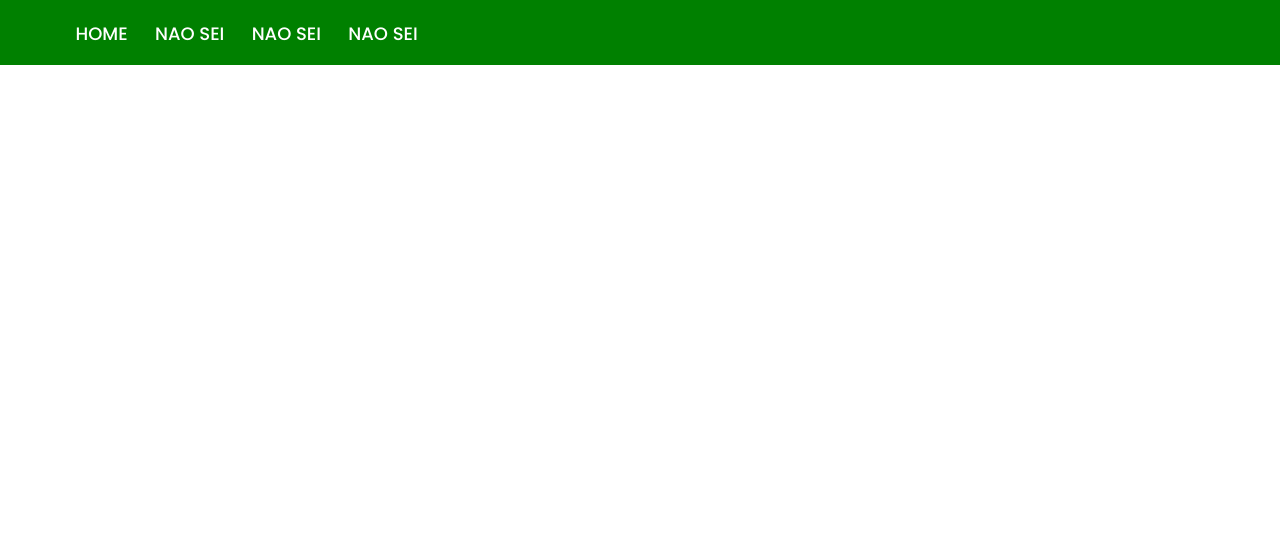
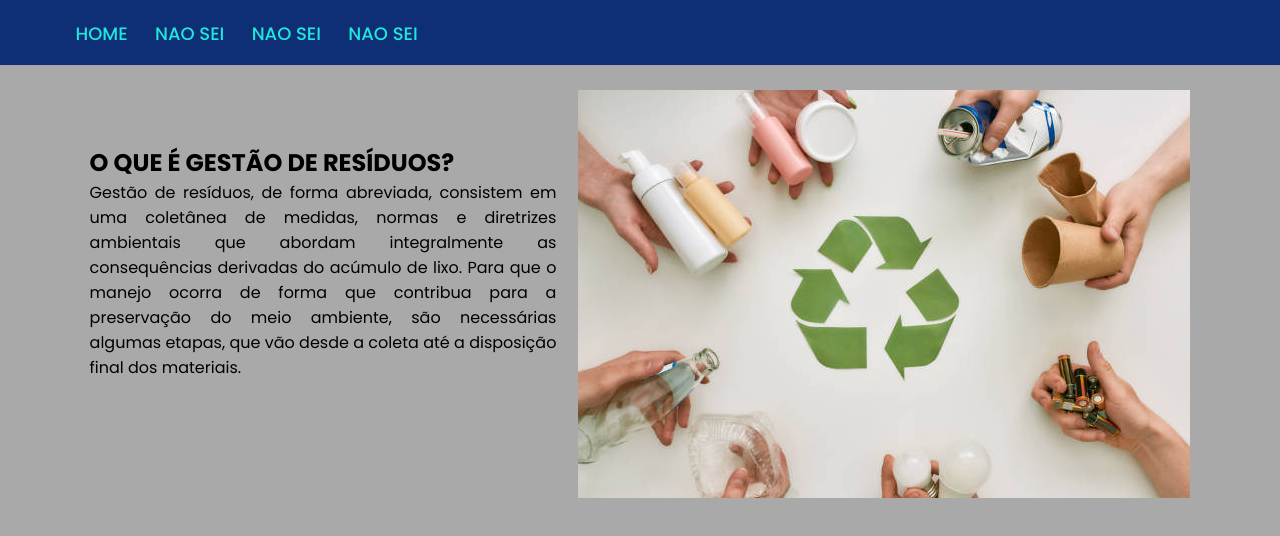
Before and after one commit to GabrielHeleno27/Proejto-Socioambiental, a plain HTML site: page index.html in a window 1280 px wide. Drawn offline with Linux system fonts and the light colour scheme.

Commit message:
inicio do site

```diff
--- a/index.html
+++ b/index.html
@@ -22,6 +22,15 @@
 
     <section class="home">
         <div class="conteiner-home">
+            <div class="conteiner-home-text">
+                <h2>O QUE É GESTÃO DE RESÍDUOS?</h2>
+                    <p>
+                        Gestão de resíduos, de forma abreviada, consistem em uma coletânea de medidas, normas e diretrizes ambientais que abordam integralmente as consequências
+                        derivadas do acúmulo de lixo. Para que o manejo ocorra de forma que contribua para a preservação do meio ambiente, são necessárias algumas etapas, que vão
+                        desde a coleta até a disposição final dos materiais.
+                    </p>
+                </div>
+            <img src="imgs/socioambiental.jpg" alt="">
 
         </div>
     </section>
--- a/style.css
+++ b/style.css
@@ -13,6 +13,7 @@ html {
 }
 body {
     font-size: 1.6rem;
+    background-color: darkgray;
 }
 
 /*------------ header ------------*/
@@ -22,14 +23,37 @@ header{
     left: 0;
     width: 100%;
     padding: 1.5% 5%;
-    background: green;
+    background: #0e2f75;
     z-index: 100;
 }
 
 .navbar a {
     font-size: 1.8rem;
-    color: #fff;
+    color: #22e6dc;
     text-decoration: none;
     font-weight: 500;
     padding: 1%;
 }
+
+/*------------ home ------------*/
+.section {
+    position: relative;
+}
+.home {
+    height: 100vh;
+    margin-top: 5%;
+}
+
+.conteiner-home {
+    display: flex;
+    justify-content: space-evenly;
+    margin: 5%;
+    padding: 2%;
+}
+.conteiner-home-text {
+    margin-right: 2%;
+    margin-top: 5%;
+}
+.conteiner-home-text p {
+    text-align: justify;
+}
```
Also changed, not shown: imgs/socioambiental.jpg (added), imgs/socioambiental1.jpg (added), imgs/socioambiental2.jpg (added).
